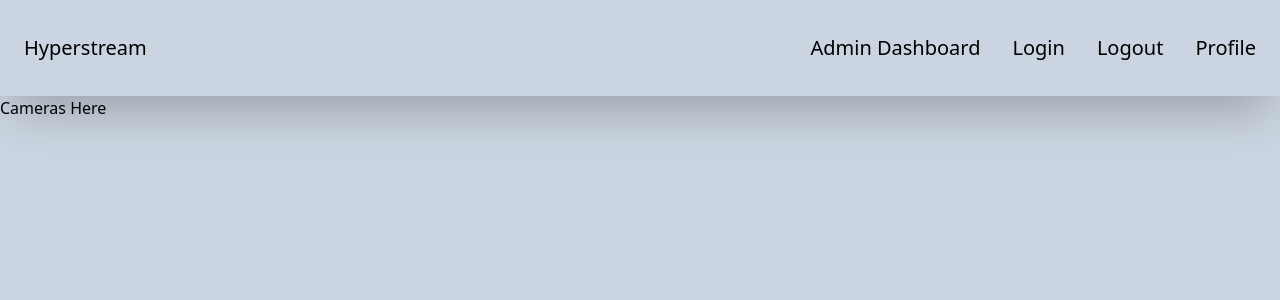
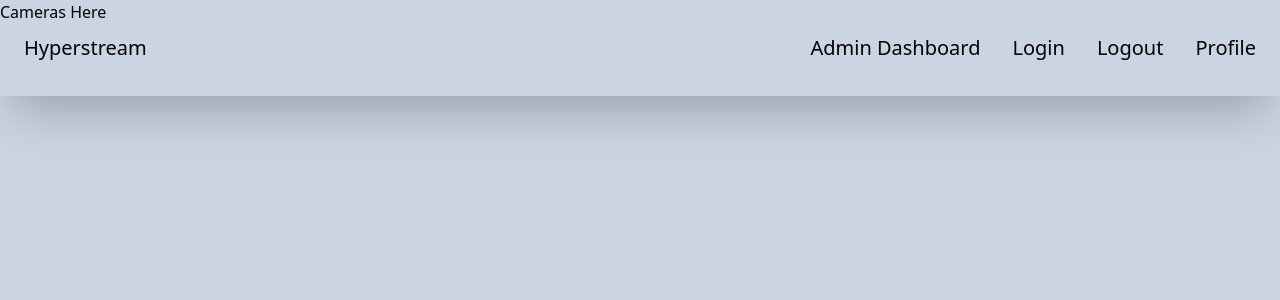
Before and after one commit to sohilf88/hyperstream, a Next.js app: page / in a window 1280 px wide. Shown: the top 300 px of the page. Built offline with nearby package versions, Linux system fonts and the light colour scheme.

Commit message:
Header css property changed to Fixed

```diff
--- a/components/header.tsx
+++ b/components/header.tsx
@@ -2,7 +2,7 @@ import Link from "next/link";
 
 function Header() {
   return (
-    <header className="dark:bg-slate-700 h-12 sm:h-16 md:h-20 lg:h-24 shadow sm:shadow-sm lg:shadow-lg xl:shadow-2xl xl:text-2xl ">
+    <header className="dark:bg-slate-700 h-12 sm:h-16 md:h-20 lg:h-24 shadow sm:shadow-sm lg:shadow-lg xl:shadow-2xl xl:text-2xl fixed left-0 top-0 right-0 ">
       <nav className=" px-2 sm:px-3 md:px-5 lg:px-6  grid grid-col-2 items-center h-full lg:mx-auto text-sm sm:text-base md:text-lg lg:text-xl">
         <div className="logo ">
           <div className="col-start-1">
```
